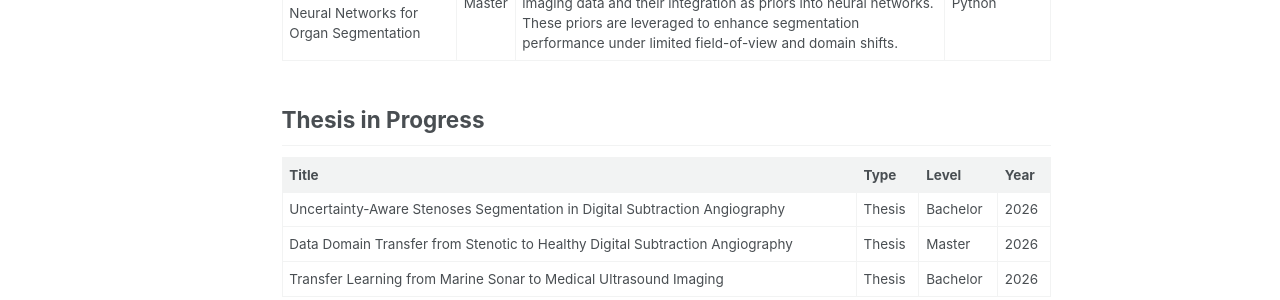
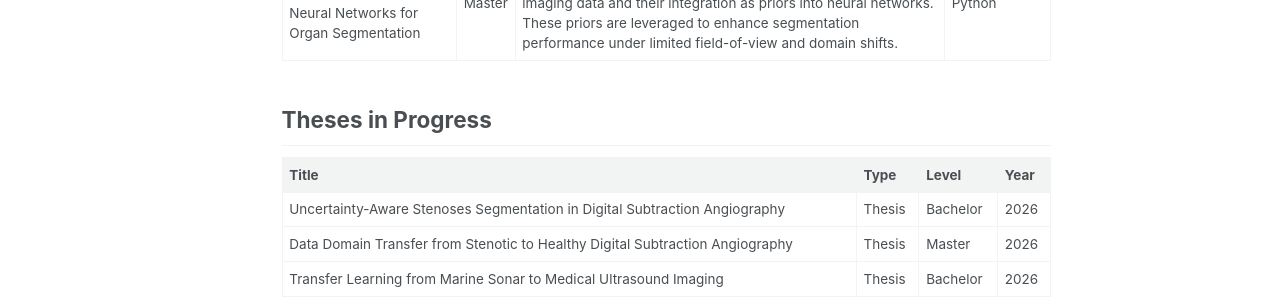
Before and after one commit to Wulle192/MICgroup, a Jekyll site: the page built from _pages/students.md, in a window 1280 px wide and 1172 px high. Shown: the part 669-969 px from the top of the window. Built offline with Jekyll 4.4.1, drawn with Linux system fonts in a browser that asks for light colours; a style sheet for code colours, icons or effects is not loaded.

Commit message:
table update

```diff
--- a/_pages/students.md
+++ b/_pages/students.md
@@ -19,7 +19,8 @@ We look forward to hearing from you!
 |------|------|------------|--------------|
 | Integration of Anatomical Priors into Neural Networks for Organ Segmentation | Master | The project investigates the learning of probabilistic anatomical distributions (shape, size, and spatial relationships) from medical imaging data and their integration as priors into neural networks. These priors are leveraged to enhance segmentation performance under limited field-of-view and domain shifts. | Python
 
-## Thesis in Progress
+
+## Theses in Progress
 
 | Title | Type | Level | Year |
 |------|------|------|------|
```
